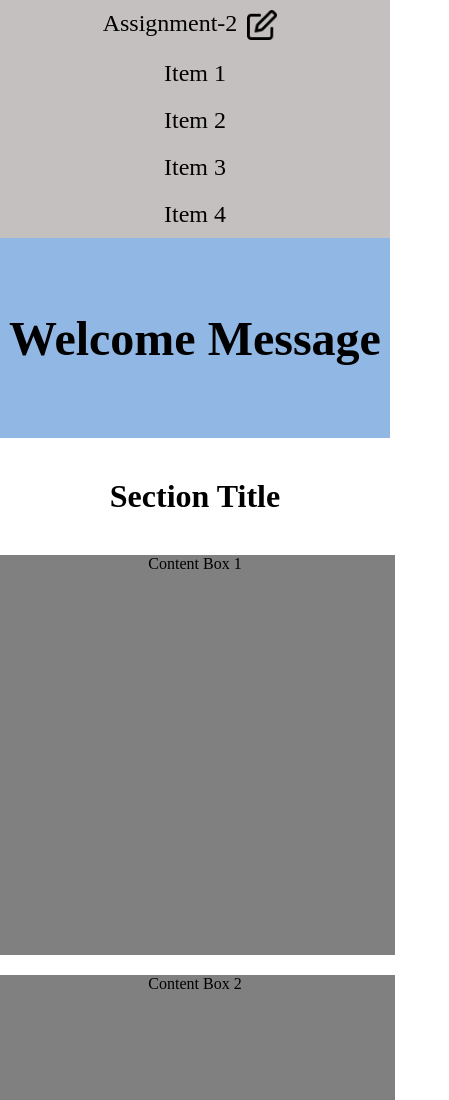
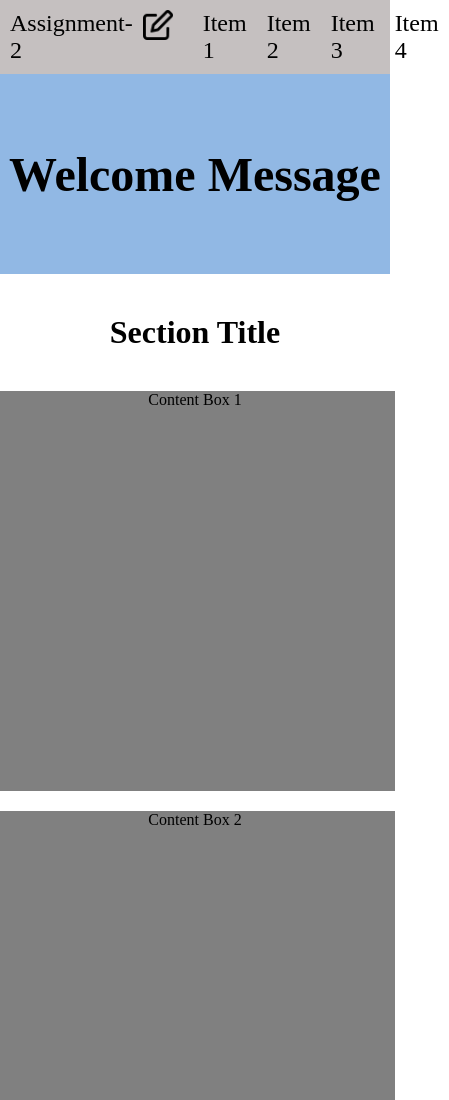
Before and after one commit to ferris110443/remote-assignments, a plain HTML site: page Week-1/Assignment-2/index.html in a window 390 px wide. Shown: the top 1100 px of the page, 449 px wide, since content can reach past the window. Drawn offline with Linux system fonts and the light colour scheme.

Commit message:
revise assign2 HW

```diff
--- a/Week-1/Assignment-2/style.css
+++ b/Week-1/Assignment-2/style.css
@@ -122,18 +122,18 @@ header{
 }
 
 
-@media (max-width:800px){
-    .nav-bar{
-        display: flex;
-        flex-direction: column;
-    }
+/*@media (max-width:800px){*/
+/*    .nav-bar{*/
+/*        display: flex;*/
+/*        flex-direction: column;*/
+/*    }*/
 
-    .nav-menu{
-        display: flex;
-        flex-direction: column;
-    }
+/*    .nav-menu{*/
+/*        display: flex;*/
+/*        flex-direction: column;*/
+/*    }*/
 
-    .box-container p{
-        display: inline-block;
-    }
-}
+/*    .box-container p{*/
+/*        display: inline-block;*/
+/*    }*/
+/*}*/
```
